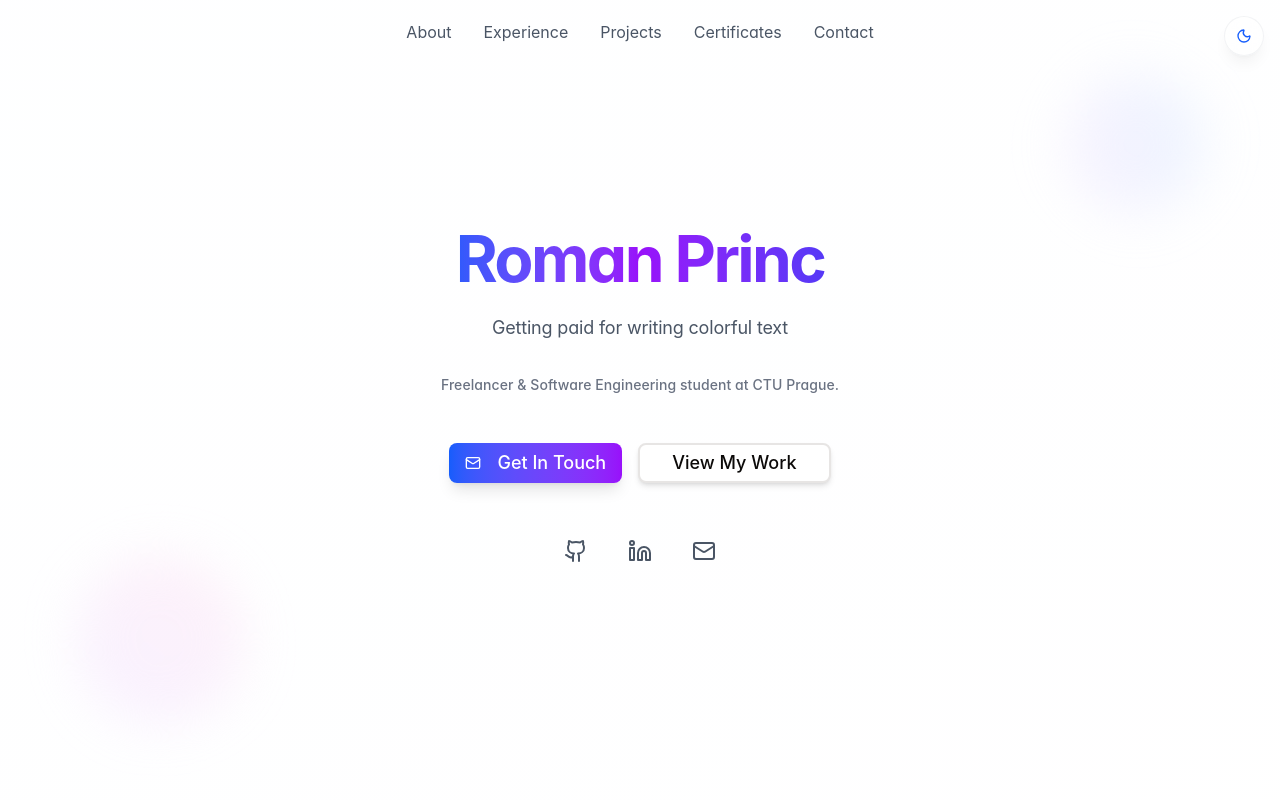
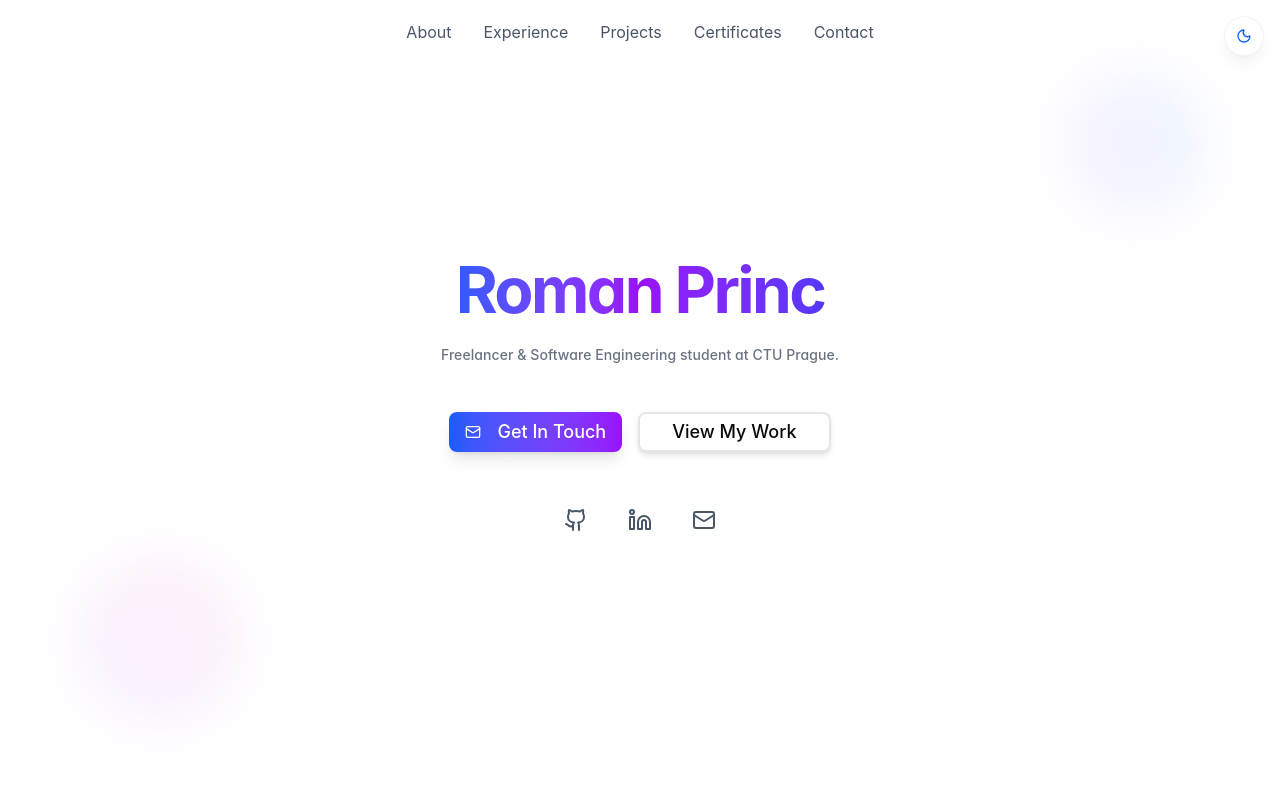
Before and after one commit to roman-princ/portfolio, a Next.js app: page / in a window 1280 px wide. Shown: the top 800 px of the page. Built offline with nearby package versions, Linux system fonts and the light colour scheme.

Commit message:
remove tagline from PERSONAL_INFO and comment out unused motion paragraph in Hero component

```diff
--- a/app/components/sections/Hero.tsx
+++ b/app/components/sections/Hero.tsx
@@ -28,14 +28,14 @@ export default function Hero() {
           {PERSONAL_INFO.name}
         </motion.h1>
 
-        <motion.p
+        {/* <motion.p
           initial={{ opacity: 0, y: 30 }}
           animate={{ opacity: 1, y: 0 }}
           transition={{ duration: 1, delay: 0.4, ease: "easeOut" }}
           className="text-body text-gray-600 dark:text-gray-400 mb-8 max-w-2xl mx-auto"
           itemProp="jobTitle">
           {PERSONAL_INFO.tagline}
-        </motion.p>
+        </motion.p> */}
 
         <motion.p
           initial={{ opacity: 0, y: 30 }}
--- a/app/constants/index.ts
+++ b/app/constants/index.ts
@@ -9,7 +9,6 @@ import {
 
 export const PERSONAL_INFO = {
   name: "Roman Princ",
-  tagline: "Getting paid for writing colorful text",
   bio: "Freelancer & Software Engineering student at CTU Prague.",
   location: "Prague, Czech Republic",
   yearsOfExperience: new Date().getFullYear() - 2022,
```
